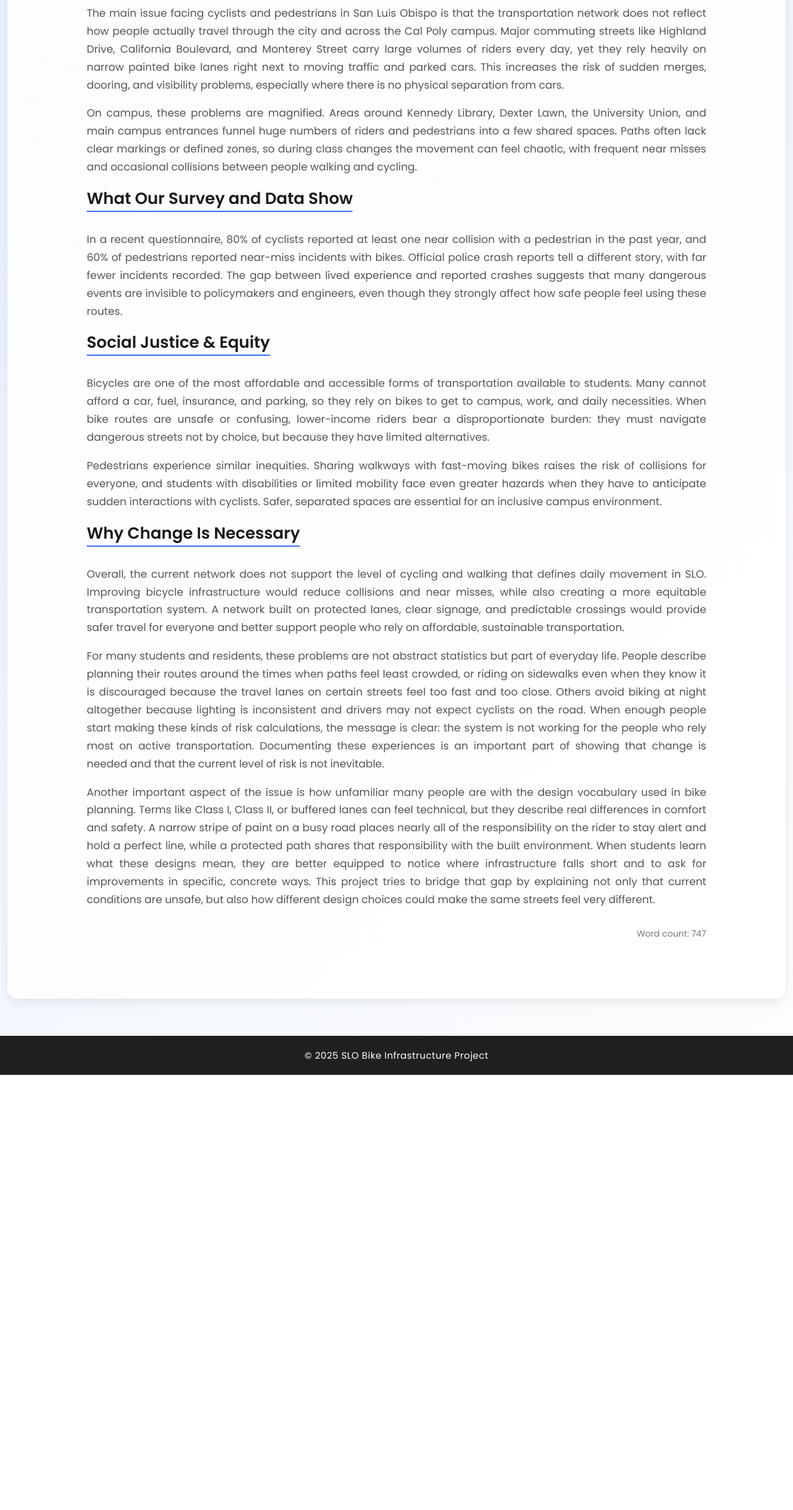
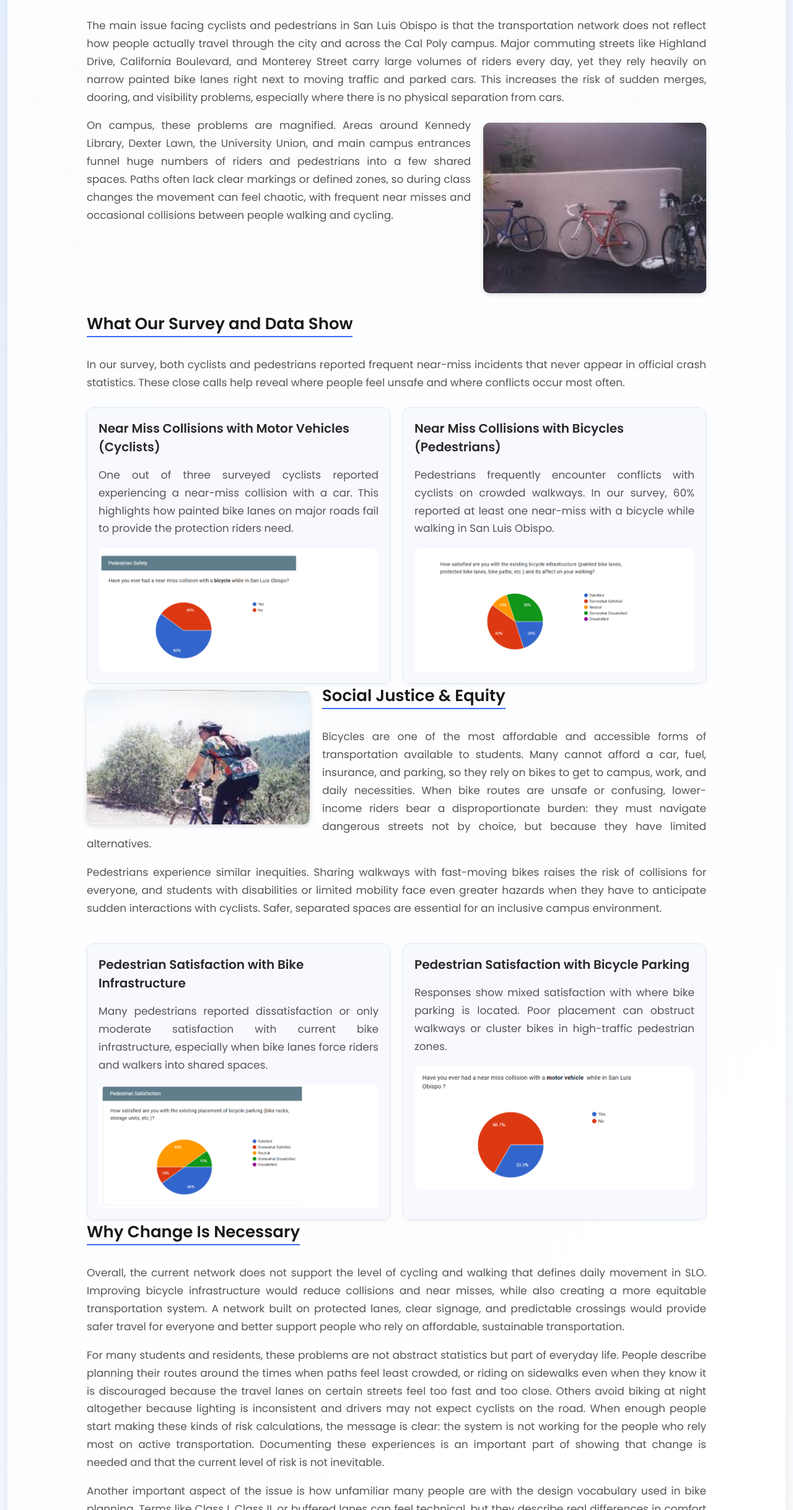
Before and after one commit to Aikon1433/Eng_wesbite, a plain HTML site: page issue.html in a window 1280 px wide. Shown: the part 364-2800 px from the top of the page at 62% size. Before the commit the page ends 2098 px from the top, so only its background shows below. Drawn offline with Linux system fonts and the light colour scheme.

Commit message:
should be final

```diff
--- a/issue.html
+++ b/issue.html
@@ -43,6 +43,12 @@
           dooring, and visibility problems, especially where there is no physical separation from cars.
         </p>
 
+        <img
+          src="bike-against-wall.jpg"
+          alt="Bicycles leaned against a low wall."
+          class="float-img-right"
+        />
+
         <p class="placeholder">
           On campus, these problems are magnified. Areas around Kennedy Library, Dexter Lawn, the
           University Union, and main campus entrances funnel huge numbers of riders and pedestrians
@@ -51,17 +57,53 @@
           between people walking and cycling.
         </p>
 
+        <div class="clearfix"></div>
+
         <h2>What Our Survey and Data Show</h2>
         <p class="placeholder">
-          In a recent questionnaire, 80% of cyclists reported at least one near collision with a pedestrian
-          in the past year, and 60% of pedestrians reported near-miss incidents with bikes. Official
-          police crash reports tell a different story, with far fewer incidents recorded. The gap between
-          lived experience and reported crashes suggests that many dangerous events are invisible to
-          policymakers and engineers, even though they strongly affect how safe people feel using
-          these routes.
+          In our survey, both cyclists and pedestrians reported frequent near-miss incidents that never
+          appear in official crash statistics. These close calls help reveal where people feel unsafe and
+          where conflicts occur most often.
         </p>
 
+        <div class="list">
+          <div class="card chart-card">
+            <h3>Near Miss Collisions with Motor Vehicles (Cyclists)</h3>
+            <p class="placeholder">
+              One out of three surveyed cyclists reported experiencing a near-miss collision with a car.
+              This highlights how painted bike lanes on major roads fail to provide the protection riders
+              need.
+            </p>
+            <img
+              src="chart-motor.png"
+              class="chart-img"
+              alt="Pie chart showing near-miss collisions between cyclists and motor vehicles."
+            />
+          </div>
+
+          <div class="card chart-card">
+            <h3>Near Miss Collisions with Bicycles (Pedestrians)</h3>
+            <p class="placeholder">
+              Pedestrians frequently encounter conflicts with cyclists on crowded walkways. In our
+              survey, 60% reported at least one near-miss with a bicycle while walking in San Luis
+              Obispo.
+            </p>
+            <img
+              src="chart-bicycle.png"
+              class="chart-img"
+              alt="Pie chart showing near-miss collisions between pedestrians and bicycles."
+            />
+          </div>
+        </div>
+
         <h2>Social Justice &amp; Equity</h2>
+
+        <img
+          src="bike-race.jpg"
+          alt="Cyclist riding along a path surrounded by trees."
+          class="float-img-left"
+        />
+
         <p class="placeholder">
           Bicycles are one of the most affordable and accessible forms of transportation available to
           students. Many cannot afford a car, fuel, insurance, and parking, so they rely on bikes to get
@@ -76,6 +118,36 @@
           greater hazards when they have to anticipate sudden interactions with cyclists. Safer,
           separated spaces are essential for an inclusive campus environment.
         </p>
+
+        <div class="clearfix"></div>
+
+        <div class="list">
+          <div class="card chart-card">
+            <h3>Pedestrian Satisfaction with Bike Infrastructure</h3>
+            <p class="placeholder">
+              Many pedestrians reported dissatisfaction or only moderate satisfaction with current bike
+              infrastructure, especially when bike lanes force riders and walkers into shared spaces.
+            </p>
+            <img
+              src="chart-infrastructure.png"
+              class="chart-img"
+              alt="Pie chart showing satisfaction with bicycle infrastructure."
+            />
+          </div>
+
+          <div class="card chart-card">
+            <h3>Pedestrian Satisfaction with Bicycle Parking</h3>
+            <p class="placeholder">
+              Responses show mixed satisfaction with where bike parking is located. Poor placement can
+              obstruct walkways or cluster bikes in high-traffic pedestrian zones.
+            </p>
+            <img
+              src="chart-parking.png"
+              class="chart-img"
+              alt="Pie chart showing satisfaction with bicycle parking placement."
+            />
+          </div>
+        </div>
 
         <h2>Why Change Is Necessary</h2>
         <p class="placeholder">
@@ -118,27 +190,28 @@
     <footer>
       © 2025 SLO Bike Infrastructure Project
     </footer>
+
     <script>
-      document.addEventListener('DOMContentLoaded', function () {
-        const topBar = document.querySelector('.top-bar');
-        const navToggle = document.querySelector('.nav-toggle');
-        const navMenu = document.querySelector('.nav-menu');
+      document.addEventListener("DOMContentLoaded", function () {
+        const topBar = document.querySelector(".top-bar");
+        const navToggle = document.querySelector(".nav-toggle");
+        const navMenu = document.querySelector(".nav-menu");
 
         function onScroll() {
           if (window.scrollY > 10) {
-            topBar.classList.add('scrolled');
+            topBar.classList.add("scrolled");
           } else {
-            topBar.classList.remove('scrolled');
+            topBar.classList.remove("scrolled");
           }
         }
 
-        window.addEventListener('scroll', onScroll);
+        window.addEventListener("scroll", onScroll);
         onScroll();
 
         if (navToggle) {
-          navToggle.addEventListener('click', function () {
-            navMenu.classList.toggle('open');
-            navToggle.classList.toggle('open');
+          navToggle.addEventListener("click", function () {
+            navMenu.classList.toggle("open");
+            navToggle.classList.toggle("open");
           });
         }
       });
--- a/style.css
+++ b/style.css
@@ -10,8 +10,7 @@ body {
 }
 
 body {
-  /* Height of header (~70px) + extra spacing */
-  padding-top: 110px;
+  padding-top: 110px; /* space for fixed header */
   font-family: "Poppins", sans-serif;
   background: linear-gradient(135deg, #e6f0ff 0%, #fdfdfd 100%);
   color: #2f2f2f;
@@ -35,15 +34,8 @@ section {
   border-radius: 16px;
   box-shadow: 0 6px 20px rgba(0, 0, 0, 0.08);
   max-width: 1000px;
-
-  /* keep sections visually under the nav bar */
   position: relative;
   z-index: 1;
-}
-
-/* remove the lift-on-hover that could push sections into the header */
-section:hover {
-  transform: none;
 }
 
 section h2 {
@@ -69,7 +61,7 @@ header {
   top: 0;
   left: 0;
   width: 100%;
-  z-index: 9999 !important; /* Make sure header is above everything */
+  z-index: 9999;
 }
 
 .top-bar {
@@ -78,22 +70,20 @@ header {
   box-shadow: 0 3px 10px rgba(0, 0, 0, 0.25);
 }
 
-/* flex wrapper for nav */
 .nav-wrapper {
   max-width: 1100px;
   margin: 0 auto;
   padding: 0 24px;
   display: flex;
   align-items: center;
-  justify-content: center; /* center nav links */
+  justify-content: center;
 }
 
-/* hide the old logo completely */
+/* hide logo text */
 .nav-logo {
-  display: none !important;
+  display: none;
 }
 
-/* desktop menu */
 .nav-menu {
   display: flex;
   justify-content: center;
@@ -124,7 +114,7 @@ header {
   border: 2px solid #2f2f2f;
 }
 
-/* hamburger (if you decide to use it on small screens) */
+/* mobile nav toggle */
 .nav-toggle {
   display: none;
   flex-direction: column;
@@ -171,6 +161,62 @@ header {
   font-weight: 600;
 }
 
+/* ====== Word count display ====== */
+.word-count {
+  margin-top: 30px;
+  font-size: 14px;
+  color: #777;
+  text-align: right;
+}
+
+/* ====== Charts ====== */
+.chart-img {
+  width: 100%;
+  height: auto;
+  display: block;
+  margin-top: 12px;
+  border-radius: 10px;
+}
+
+.chart-card h3 {
+  margin-bottom: 10px;
+}
+
+/* ====== Inline / floated images ====== */
+.inline-img {
+  width: 100%;
+  max-width: 650px;      /* smaller max width: prevents blurring */
+  aspect-ratio: 16 / 9;  /* keeps a nice rectangle shape */
+  object-fit: cover;     /* crops edges instead of stretching */
+  display: block;
+  margin: 25px auto;
+  border-radius: 10px;
+  box-shadow: 0 2px 8px rgba(0,0,0,0.15);
+}
+
+.float-img-right {
+  width: 40%;
+  max-width: 360px;
+  float: right;
+  margin: 10px 0 10px 20px;
+  border-radius: 10px;
+  box-shadow: 0 2px 8px rgba(0,0,0,0.15);
+}
+
+.float-img-left {
+  width: 40%;
+  max-width: 360px;
+  float: left;
+  margin: 10px 20px 10px 0;
+  border-radius: 10px;
+  box-shadow: 0 2px 8px rgba(0,0,0,0.15);
+}
+
+.clearfix {
+  clear: both;
+  margin-bottom: 20px;
+}
+
 /* ====== Footer ====== */
 footer {
   background: #202020;
@@ -182,14 +228,23 @@ footer {
   letter-spacing: 0.5px;
 }
 
-footer span {
-  color: #6ea8fe;
-}
-
 /* ====== Responsive Design ====== */
 @media (max-width: 900px) {
   .list {
     grid-template-columns: 1fr;
+  }
+
+  .float-img-left,
+  .float-img-right {
+    float: none;
+    width: 100%;
+    max-width: 100%;
+    margin: 20px auto;
+    display: block;
+  }
+
+  .clearfix {
+    margin-bottom: 10px;
   }
 }
 
@@ -227,7 +282,7 @@ footer span {
   }
 }
 
-/* ===== Sparkle / custom cursor from previous CSS (if still used) ===== */
+/* ===== Sparkle Trail Effect (from previous custom cursor) ===== */
 .sparkle {
   position: fixed;
   pointer-events: none;
@@ -253,27 +308,3 @@ footer span {
     opacity: 0;
   }
 }
-
-/* Force the header/top bar to stay fixed above the content & particles */
-body > header,
-header,
-.top-bar {
-  position: fixed !important;
-  top: 0;
-  left: 0;
-  width: 100%;
-  z-index: 99999 !important;
-}
-
-/* Make sure the rest of the page starts below the bar */
-body {
-  padding-top: 90px; /* adjust if bar is taller/shorter */
-}
-
-/* ====== Word count display ====== */
-.word-count {
-  margin-top: 30px;
-  font-size: 14px;
-  color: #777;
-  text-align: right;
-}
```
Also changed, not shown: index.html (+35 -10 lines), more.html (+12 -10 lines), solution.html (+21 -10 lines), bike-against-wall.jpg (added), bike-event.jpg (added), bike-race.jpg (added), bikes-and-pedestrians.png (added), bikes-rack-long.png (added), bikes-scooter-close.png (added), chart-bicycle.png (added), chart-infrastructure.png (added), chart-motor.png (added), chart-parking.png (added), protected-bike-lane.png (added).
